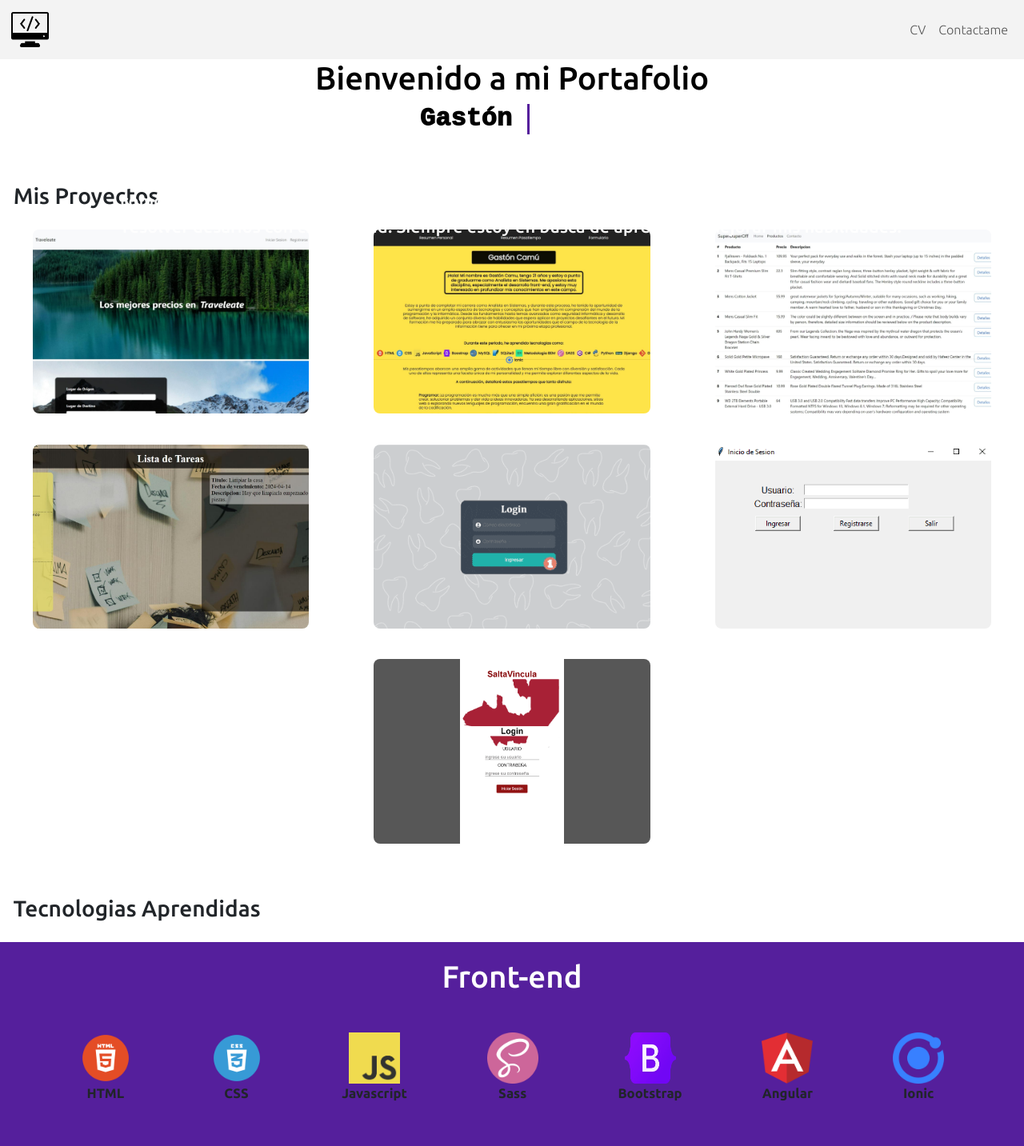
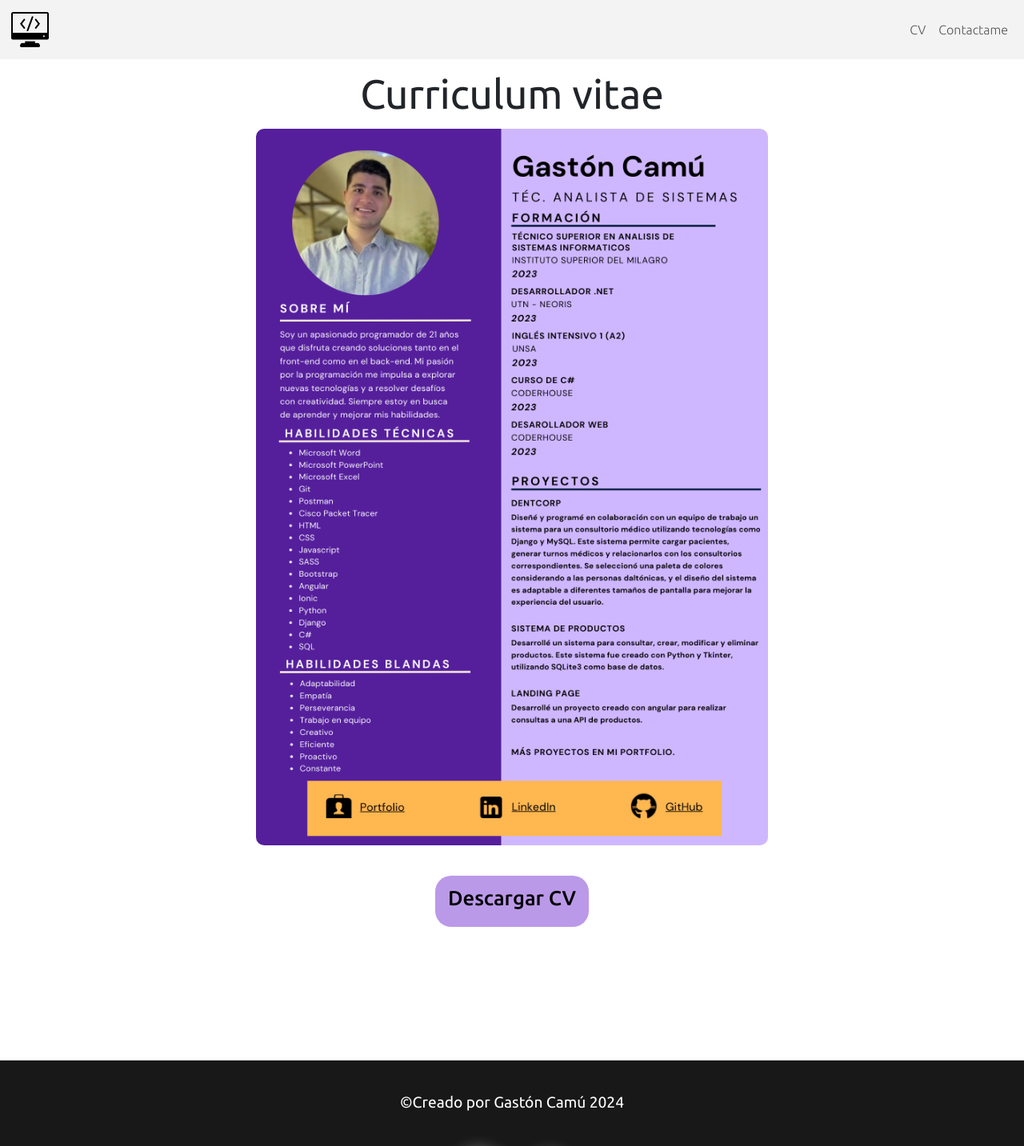
Before and after one commit to GastonCamu/PortFolio, an Angular app: page /CV in a window 1280 px wide. Before the commit this address led to /. Shown: the top 1433 px of the page at 80% size. Built offline with nearby package versions, Linux system fonts and the light colour scheme.

Commit message:
se agrego el apartado de cv

```diff
--- a/src/app/app.component.html
+++ b/src/app/app.component.html
@@ -7,16 +7,15 @@
       <div class="collapse navbar-collapse nav-elements" id="navbarNav">
         <ul class="navbar-nav">
           <li class="nav-item">
-            <a class="nav-link" href="#">CV</a>
+            <a class="nav-link" href="/CV" >CV</a>
           </li>
           <li class="nav-item">
-            <a class="nav-link" href="#">Contactame</a>
+            <a class="nav-link" href="/contact" >Contactame</a>
           </li>
         </ul>
       </div>
     </div>
   </nav>
-<app-home></app-home>
 <router-outlet />
 <footer>
   <div>
--- a/src/app/app.component.scss
+++ b/src/app/app.component.scss
@@ -31,6 +31,7 @@
         display: flex;
         flex-direction: column;
         align-items: center;
+        width: 100%;
         padding: 2vw 0;
         background-color: rgb(24, 24, 24);
         div {
--- a/src/app/app.component.ts
+++ b/src/app/app.component.ts
@@ -1,11 +1,13 @@
 import { Component } from '@angular/core';
-import { RouterOutlet } from '@angular/router';
+import { RouterLink, RouterOutlet } from '@angular/router';
 import { HomeComponent } from './components/home/home.component';
+import { CvComponent } from './components/cv/cv.component';
+import { ContactComponent } from './components/contact/contact.component';
 
 @Component({
   selector: 'app-root',
   standalone: true,
-  imports: [RouterOutlet, HomeComponent],
+  imports: [RouterOutlet, HomeComponent, RouterLink],
   templateUrl: './app.component.html',
   styleUrl: './app.component.scss'
 })
--- a/src/app/app.routes.ts
+++ b/src/app/app.routes.ts
@@ -1,3 +1,11 @@
 import { Routes } from '@angular/router';
+import { HomeComponent } from './components/home/home.component';
+import { ContactComponent } from './components/contact/contact.component';
+import { CvComponent } from './components/cv/cv.component';
 
-export const routes: Routes = [];
+export const routes: Routes = [
+    {path: '', component: HomeComponent},
+    {path: 'contact', component: ContactComponent},
+    {path: 'CV', component: CvComponent},
+    {path: '**', redirectTo: '', pathMatch: 'full'}
+];
--- /dev/null
+++ b/src/app/components/contact/contact.component.html
@@ -0,0 +1 @@
+<p>contact works!</p>
--- /dev/null
+++ b/src/app/components/cv/cv.component.html
@@ -0,0 +1,5 @@
+<h2>Curriculum vitae</h2>
+<div>
+    <img src="./assets/img/CV Gastón Camú.png" alt="Imagen del CV">
+    <a href="./assets/pdf/Gastón Camú CV.pdf" download="Gastón Camú CV.pdf">Descargar CV</a>
+</div>
--- /dev/null
+++ b/src/app/components/cv/cv.component.scss
@@ -0,0 +1,91 @@
+@media all and (min-width: 992px) {
+    h2 {
+        text-align: center;
+        margin: 1vw 0;
+        font-size: 4vw;
+        font-weight: 400;
+    }
+    div {
+        display: flex;
+        flex-direction: column;
+        justify-content: center;
+        margin-bottom: 10vw;
+        img {
+            border-radius: 10px;
+            width: 50vw;
+            height: 70vw;
+
+            margin: auto;
+            transition: transform 0.3s ease;
+        }
+        img:hover {
+            transform: scale(1.4);
+        }
+        a {
+            text-decoration: none;
+            color: black;
+            margin: 3vw auto;
+            width: 15vw;
+            height: 5vw;
+            font-size: 2vw;
+            font-weight: 500;
+            text-align: center;
+            line-height: 55px;
+            border-radius: 20px;
+            outline: none;
+            border: none;
+            background-color: rgb(187, 153, 233);
+            transition: background 1s, color 1s;
+
+        }
+        a:hover {
+            transition: background 1s, color 1s;
+            background-color: rgb(85, 31, 156);
+            color: white;
+        }
+    }
+}
+
+@media all and (max-width: 991px){
+    h2 {
+        text-align: center;
+        margin: 1vw 0;
+        font-size: 9vw;
+        font-weight: 600;
+    }
+    div {
+        display: flex;
+        flex-direction: column;
+        justify-content: center;
+        margin-bottom: 20vw;
+        img {
+            border-radius: 10px;
+            width: 90vw;
+            height: 130vw;
+
+            margin: auto;
+        }
+        a {
+            text-decoration: none;
+            color: black;
+            margin: 6vw auto;
+            width: auto;
+            height: auto;
+            padding: 2vw;
+            font-size: 6vw;
+            font-weight: 500;
+            text-align: center;
+            border-radius: 20px;
+            outline: none;
+            border: none;
+            background-color: rgb(187, 153, 233);
+            transition: background 1s, color 1s;
+
+        }
+        a:hover {
+            transition: background 1s, color 1s;
+            background-color: rgb(85, 31, 156);
+            color: white;
+        }
+    }
+}
```
Also changed, not shown: src/app/components/contact/contact.component.ts (added, +12 -0 lines), src/app/components/cv/cv.component.ts (added, +12 -0 lines), src/app/components/contact/contact.component.scss (added), src/assets/img/CV Gastón Camú.png (added), 1 other file (tests, documents, lock files or other folders).
